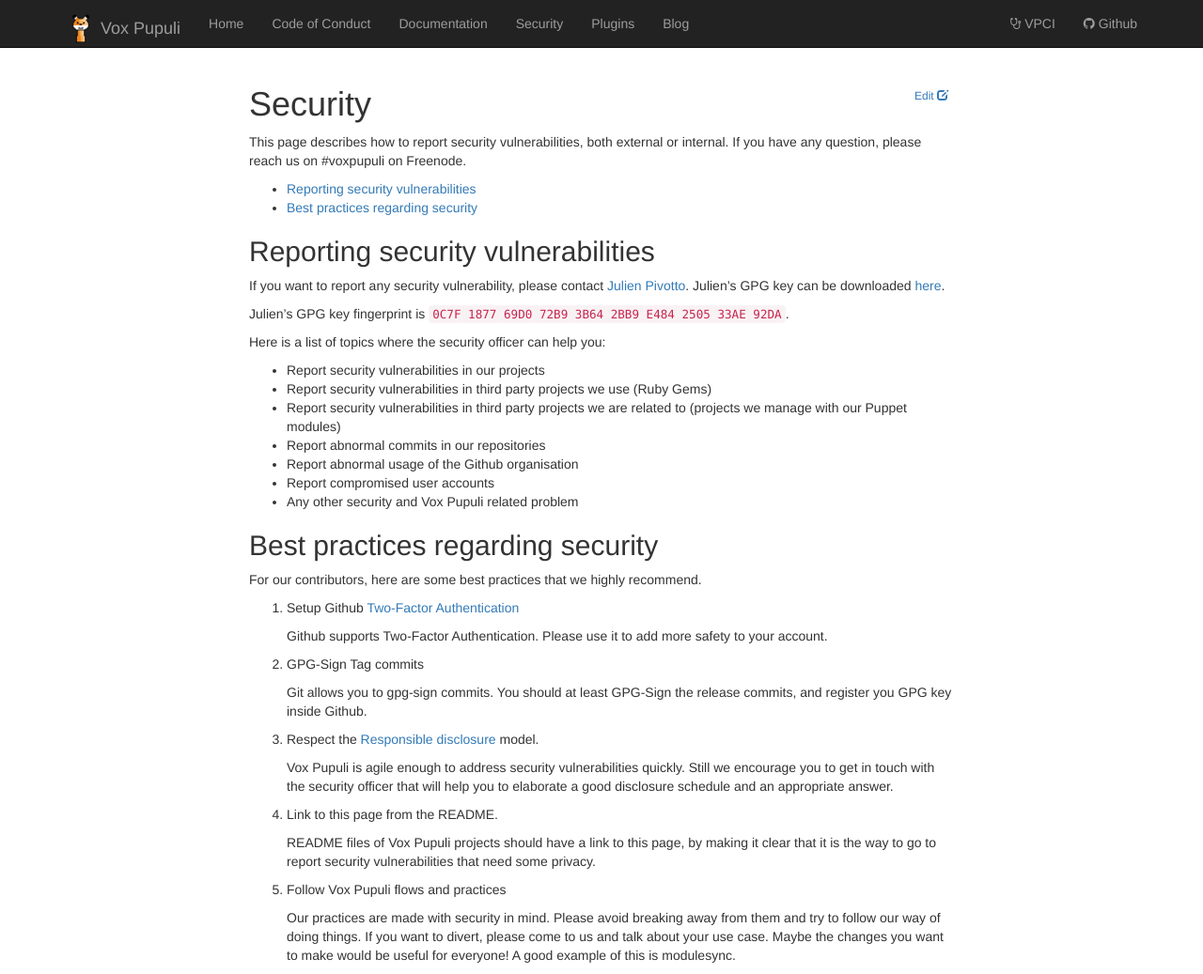
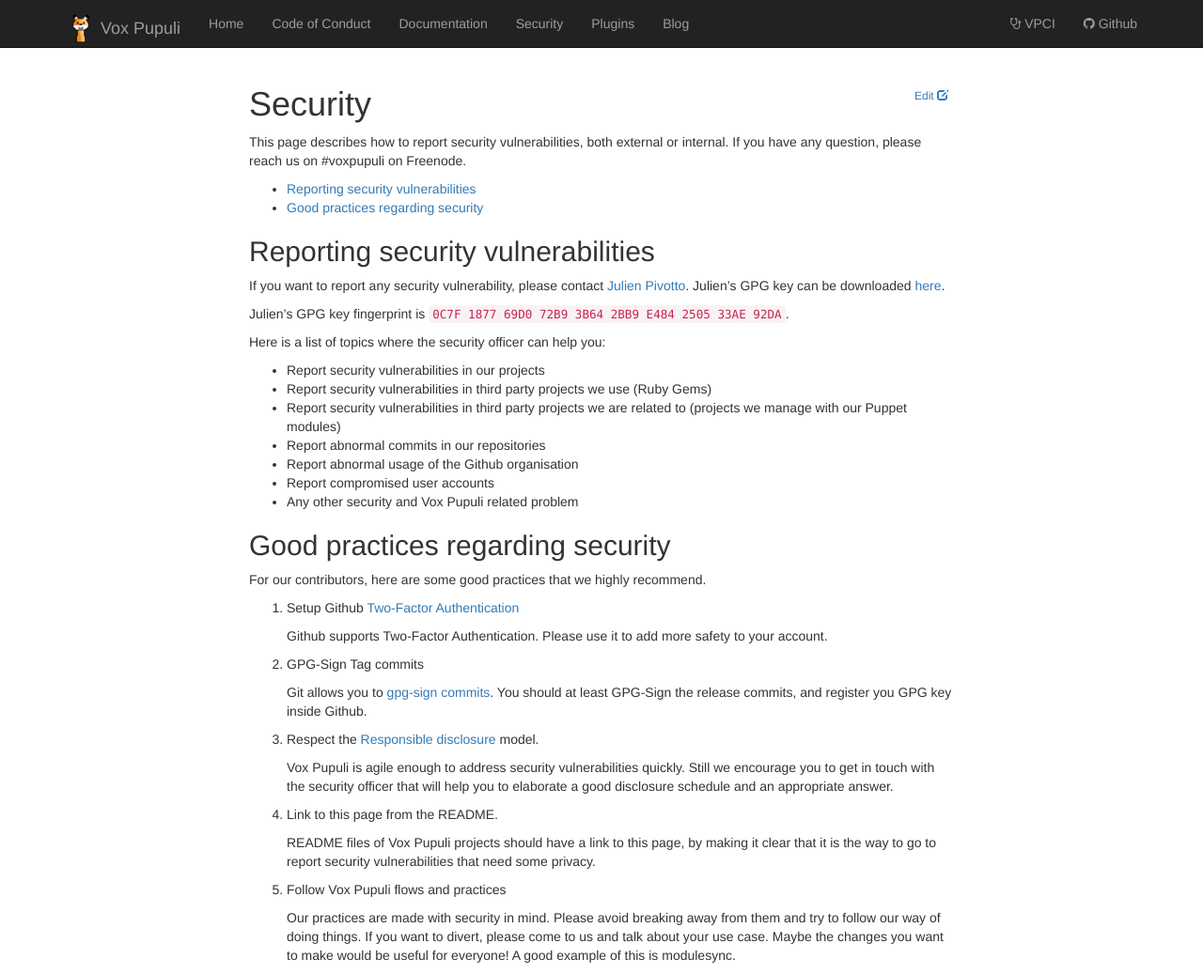
Before and after one commit to voxpupuli/voxpupuli.github.io, a Jekyll site: the page built from security/index.md, in a window 1280 px wide. Shown: the whole page at 94% size. Built offline with Jekyll 4.4.1, drawn with Linux system fonts in a browser that asks for light colours; nearby versions of some CDN libraries.

Commit message:
Change from Best to Good practices ; link to gpg signing.
Signed-off-by: Julien Pivotto <roidelapluie@inuits.eu>

```diff
--- a/security/index.md
+++ b/security/index.md
@@ -29,9 +29,9 @@
 * Any other security and Vox Pupuli related problem
 
 
-## Best practices regarding security
+## Good practices regarding security
 
-For our contributors, here are some best practices that we highly recommend.
+For our contributors, here are some good practices that we highly recommend.
 
 1. Setup Github [Two-Factor Authentication][2fa]
 
@@ -40,7 +40,7 @@
 
 1. GPG-Sign Tag commits
 
-    Git allows you to gpg-sign commits. You should at least GPG-Sign the release
+    Git allows you to [gpg-sign commits][s]. You should at least GPG-Sign the release
     commits, and register you GPG key inside Github.
 
 1. Respect the [Responsible disclosure][m] model.
```
Also changed, not shown: other parts of security/index.md (+1 -0 lines).
